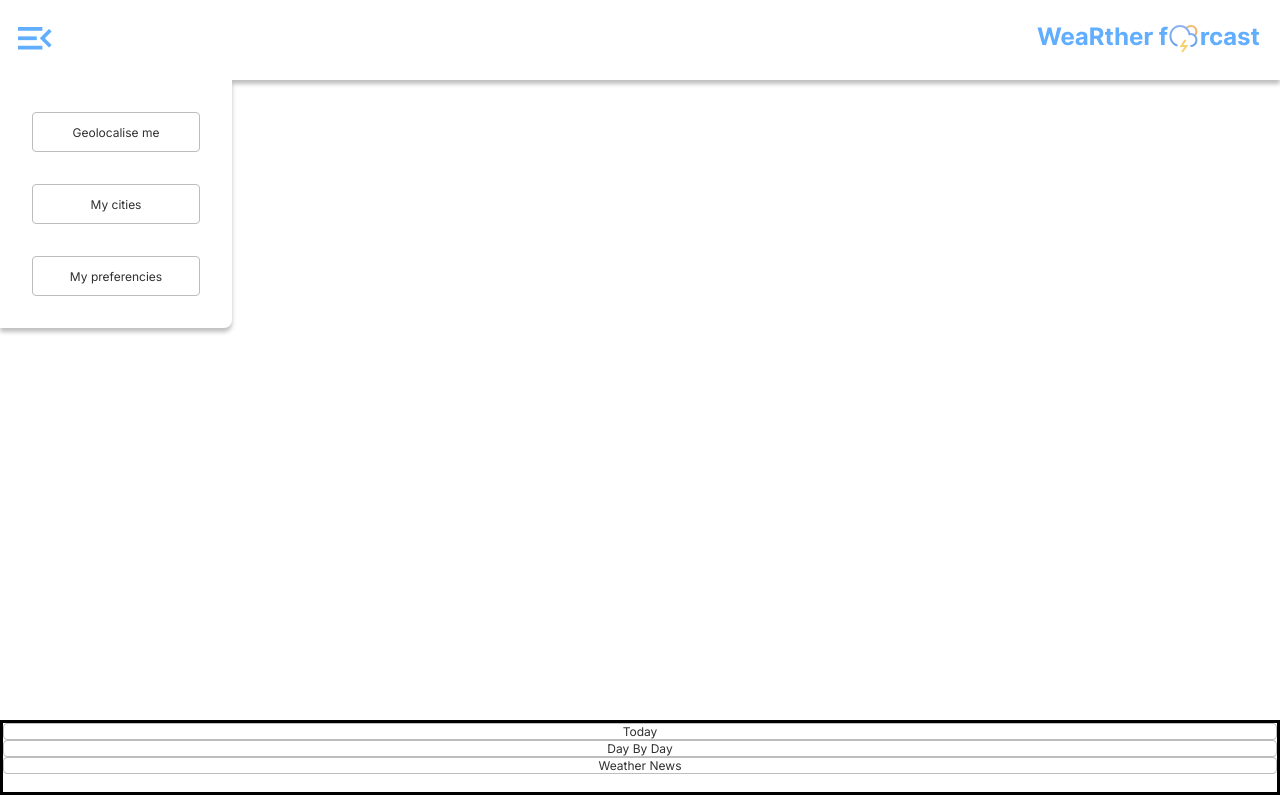
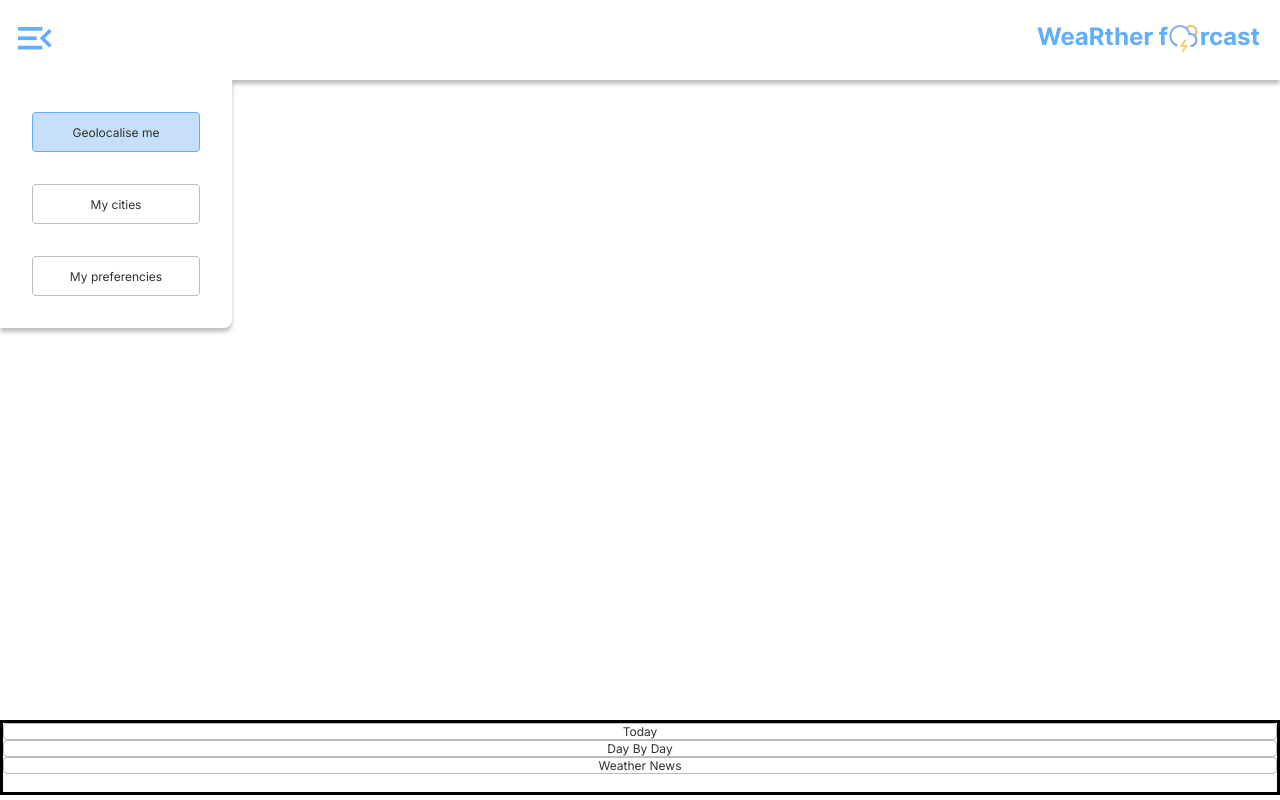
Before and after one commit to WildCodeSchool-2024-09/JS-Nantes-P2-WeartherForcast, a React (Vite) app in the folder client/: page / in a window 1280 px wide. Both pictures are taken after a click on the button 33 px from the left and 40 px from the top of the page. Built offline with nearby package versions, Linux system fonts and the light colour scheme.

Commit message:
fonctionnal class active created in app.css + <Link> replace by <NavLink> in order to make links active automatically

```diff
--- a/client/src/App.css
+++ b/client/src/App.css
@@ -46,6 +46,10 @@ a {
   transition: all 100ms ease-in;
 }
 
+h1 {
+  font-size: 24px;
+}
+
 main {
   /* margin: 8px; */
   /* border: solid 2px red; */
@@ -62,6 +66,8 @@ footer {
   flex-shrink: 0;
 }
 
-h1 {
-  font-size: 24px;
+/*FONCTIONNEL CLASSES*/
+.active {
+  background: var(--secondaryColor);
+  border: solid 1px #61aeff;
 }
--- a/client/src/components/MenuHeader.tsx
+++ b/client/src/components/MenuHeader.tsx
@@ -1,11 +1,13 @@
-import { Link } from "react-router-dom";
+import { NavLink } from "react-router-dom";
+
 export default function MenuHeader() {
   return (
     <section className="menuDropdown">
       <nav>
-        <Link to="/">Geolocalise me</Link>
-        <Link to="/myCities">My cities</Link>
-        <Link to="/preferenciesWear">My preferencies</Link>
+        <NavLink to="/">Geolocalise me</NavLink>
+        <NavLink to="/myCities">My cities</NavLink>
+        <NavLink to="/preferenciesWear">My preferencies</NavLink>
+        {/* 💡 <NavLink/> instead of <Link> allow to give an automatically active className for each link if you do a class named .active DOC=> https://reactrouter.com/en/main/components/nav-link*/}
       </nav>
     </section>
   );
```
